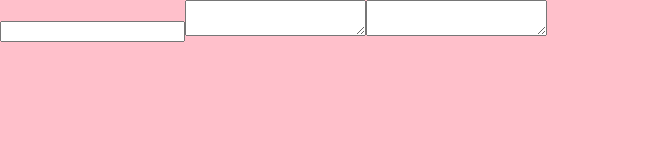
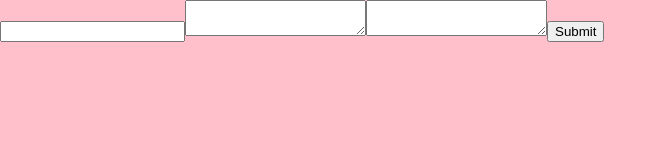
Before and after one commit to taleldayekh/talel.io-frontend, a Next.js app: page /admin/article in a window 1280 px wide. Shown: the top 160 px of the page, without its empty margins (0-667 px from the left). Built offline with nearby package versions, Linux system fonts and the light colour scheme.

Commit message:
Add repo and functionality for submitting article

```diff
--- a/infrastructure/repositories/articles/articles.repository.ts
+++ b/infrastructure/repositories/articles/articles.repository.ts
@@ -6,4 +6,15 @@ export default class ArticlesRepository {
     public static async getArticle(slug: string): Promise<HttpResponse<ArticleMetaSchema & ArticleSchema>> {
         return await HttpClient.get(`/articles/${slug}`);
     }
+
+    // TODO: Check if return type includes meta and add return type.
+    public static async createArticle(title: string, description: string, content: string) {
+        const createArticleData = {
+            title,
+            meta_description: description,
+            body: content,
+        }
+
+        return await HttpClient.post('/articles', createArticleData)
+    }
 }
--- a/views/ArticleAdminView/ArticleAdminController.tsx
+++ b/views/ArticleAdminView/ArticleAdminController.tsx
@@ -1,5 +1,6 @@
-import { ChangeEvent, DragEvent } from 'react';
+import { ChangeEvent, DragEvent, FormEvent } from 'react';
 import AssetsRepository from 'infrastructure/repositories/assets/assets.repository';
+import ArticlesRepository from 'infrastructure/repositories/articles/articles.repository';
 import { ArticleAdminControllerProps } from 'views/ArticleAdminView/interfaces';
 import { ArticleFormFields } from 'views/ArticleAdminView/enums';
 import { isValidImageType, isValidImageSize } from 'utils/image/image-validators';
@@ -59,5 +60,17 @@ export default function ArticleAdminController({ article, setArticle, render }:
         }
     }
 
-    return render(updateArticleTitle, updateArticleDescription, updateArticleContent, uploadImagesOnDrop);
+    const submitArticle = async (event: FormEvent<HTMLFormElement>): Promise<void> => {
+        event.preventDefault();
+
+        try {
+            // TODO: Ensure all fields are present and not empty stings before making request.
+            // TODO: Clear fields, in a final block?
+            await ArticlesRepository.createArticle(article.title, article.description, article.content)
+        } catch (error) {
+            // TODO: Set error for display in the UI.
+        }
+    }
+
+    return render(updateArticleTitle, updateArticleDescription, updateArticleContent, uploadImagesOnDrop, submitArticle);
 }
--- a/views/ArticleAdminView/ArticleAdminView.tsx
+++ b/views/ArticleAdminView/ArticleAdminView.tsx
@@ -10,11 +10,17 @@ export default function ArticleAdminView() {
         content: '',
     });
 
-    return <ArticleAdminController article={article} setArticle={setArticle} render={(updateArticleTitle, updateArticleDescription, updateArticleContent, uploadImagesOnDrop) => (
+    return <ArticleAdminController article={article} setArticle={setArticle} render={(updateArticleTitle, updateArticleDescription, updateArticleContent, uploadImagesOnDrop, submitArticle) => (
         <>
-            <TextField onChange={updateArticleTitle}/>
-            <TextField multiple onChange={updateArticleDescription}/>
-            <TextField multiple onChange={updateArticleContent} onDrop={uploadImagesOnDrop}/>
+            <form onSubmit={submitArticle}>
+                <TextField onChange={updateArticleTitle}/>
+                <TextField multiple onChange={updateArticleDescription}/>
+                <TextField multiple onChange={updateArticleContent} onDrop={uploadImagesOnDrop}/>
+                {/* TODO: Create separate button component */}
+                {/* TODO: Submit article should happen in the form */}
+                {/* TODO: Replace by custom button */}
+                <input type="submit" value="Submit"/>
+            </form>
         </>
     )}/>
 }
--- a/views/ArticleAdminView/interfaces/article-admin-controller-props.interface.ts
+++ b/views/ArticleAdminView/interfaces/article-admin-controller-props.interface.ts
@@ -1,4 +1,4 @@
-import { Dispatch, SetStateAction, ChangeEvent, DragEvent, ReactElement } from 'react';
+import { Dispatch, SetStateAction, ChangeEvent, DragEvent, FormEvent, ReactElement } from 'react';
 import { Article } from 'views/ArticleAdminView/interfaces';
 
 export interface ArticleAdminControllerProps {
@@ -9,5 +9,6 @@ export interface ArticleAdminControllerProps {
         updateArticleDescription: (event: ChangeEvent<HTMLTextAreaElement>) => void,
         updateArticleContent: (event: ChangeEvent<HTMLTextAreaElement>) => void,
         uploadImagesOnDrop: (event: DragEvent<HTMLTextAreaElement>) => void,
+        submitArticle: (event: FormEvent<HTMLFormElement>) => Promise<void>,
     ) => ReactElement;
 }
```
